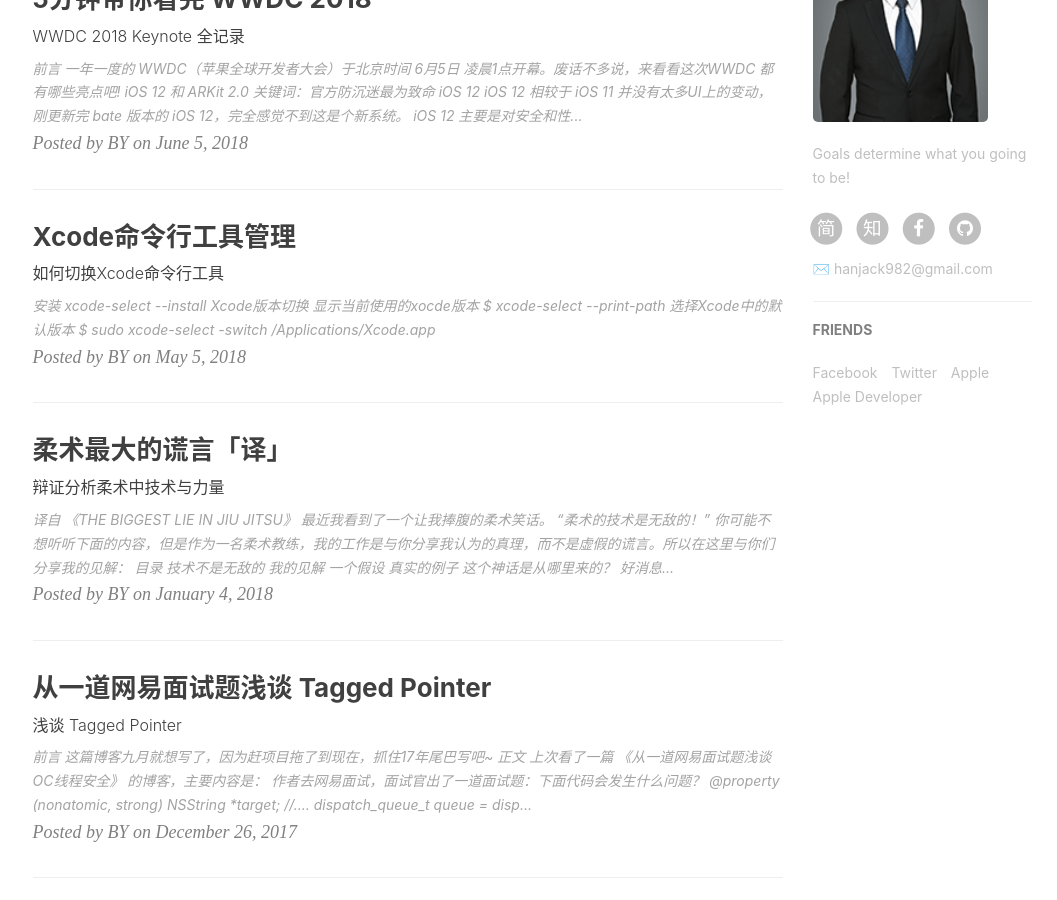
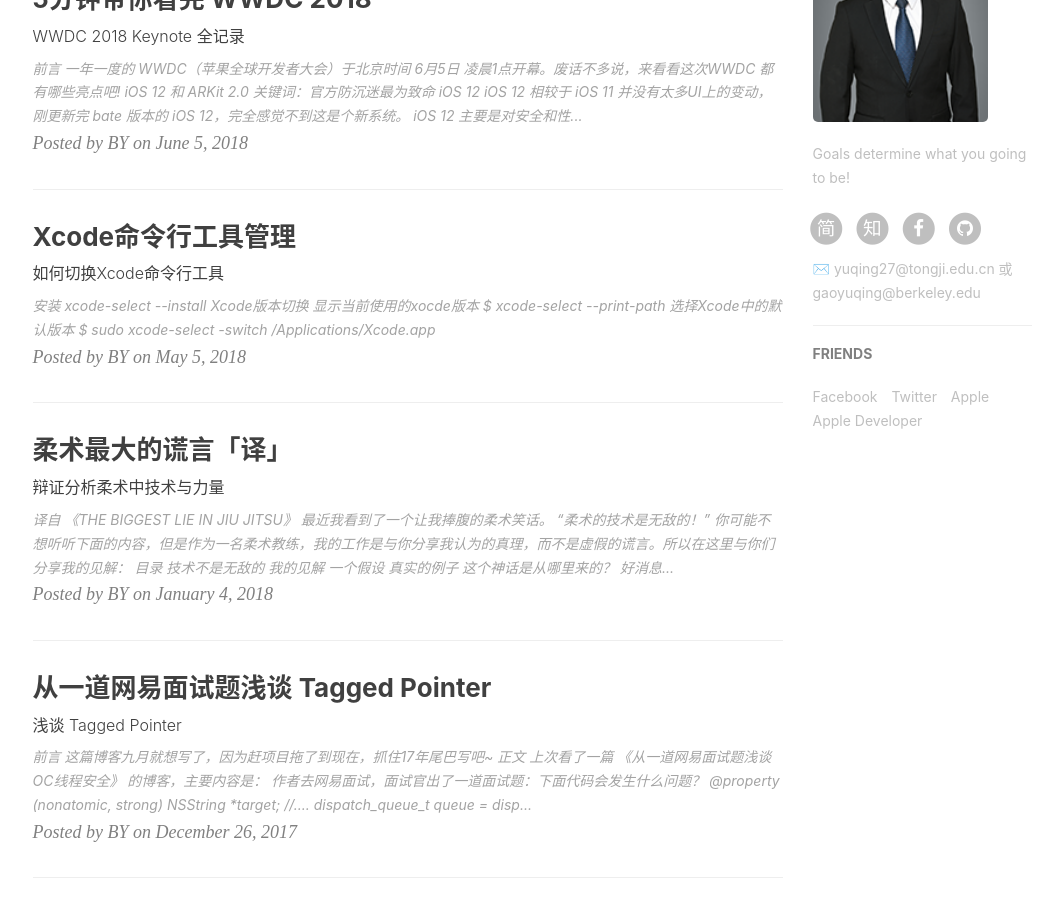
Before and after one commit to Hanzy0228/Hanzy0228.github.io, a Jekyll site: the page built from index.html, in a window 1280 px wide and 900 px high, scrolled down 961 px. Shown: the whole window, without its empty margins (135-1192 px from the left). Built offline with Jekyll 4.4.1, drawn with Linux system fonts in a browser that asks for light colours; nearby versions of some CDN libraries; the list of posts is cut into pages by our own code; comment, search, counter and statistics services are not loaded.

Commit message:
Update _config.yml

```diff
--- a/_config.yml
+++ b/_config.yml
@@ -2,7 +2,7 @@
 title: The AEGIS Group
 SEOTitle: civil engineering | AEGIS
 header-img: img/post-bg-desk.jpg
-email: hanjack982@gmail.com
+email: yuqing27@tongji.edu.cn 或 gaoyuqing@berkeley.edu
 description: "AI-Empowered for Intelligent Structural Systems."
 keyword: "civil engineering, AI, Intelligent Structural Systems"
 url: "http://Hanzy0228.github.io"          # your host, for absolute URL
```
